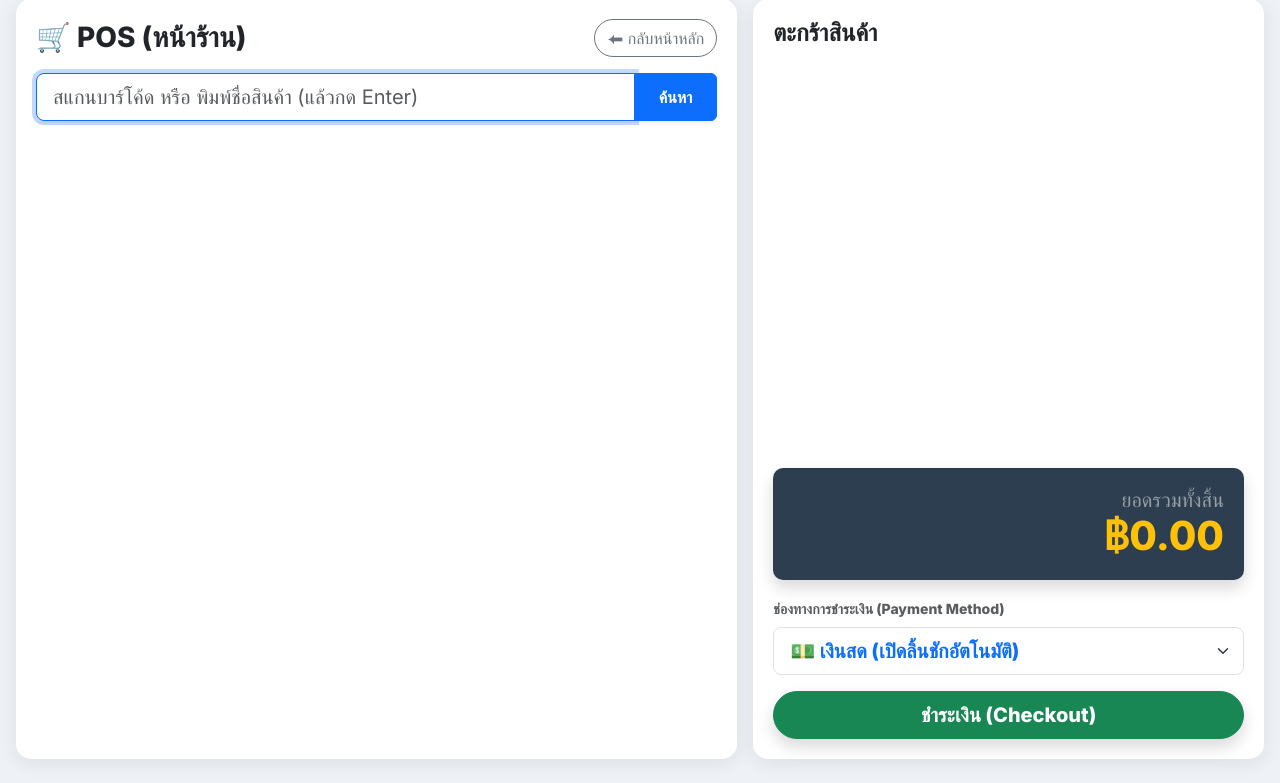
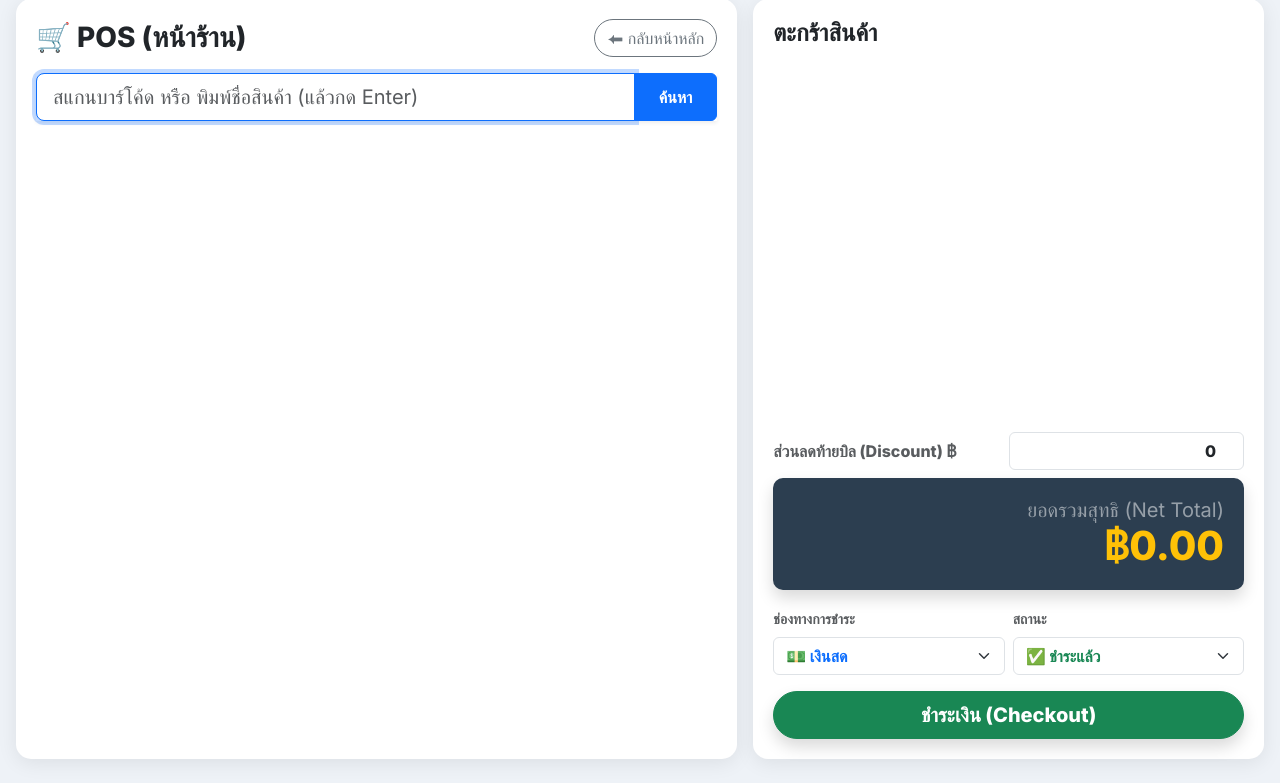
Before and after one commit to aodarmys-ops/pjcopyshop, a Flask app: page /pos in a window 1280 px wide. Shown: the part 17-800 px from the top of the page. Run offline with Flask 3, Linux system fonts and the light colour scheme.

Commit message:
Enhance POS: Editable item prices, Discount input, and Payment Status (Paid/Unpaid)

```diff
--- a/app.py
+++ b/app.py
@@ -49,7 +49,9 @@ def init_db():
         CREATE TABLE IF NOT EXISTS Sales (
             id INTEGER PRIMARY KEY AUTOINCREMENT,
             total_amount REAL NOT NULL,
+            discount REAL DEFAULT 0,
             payment_method TEXT NOT NULL,
+            payment_status TEXT DEFAULT 'Paid',
             timestamp DATETIME DEFAULT CURRENT_TIMESTAMP
         )
     ''')
@@ -166,14 +168,19 @@ def add_product():
 def checkout_sale():
     data = request.get_json()
     total_amount = data.get('total_amount', 0)
+    discount = data.get('discount', 0)
     payment_method = data.get('payment_method', 'Cash')
+    payment_status = data.get('payment_status', 'Paid')
     items = data.get('items', [])
 
     conn = get_db_connection()
     c = conn.cursor()
 
     # 1. Insert into Sales
-    c.execute('INSERT INTO Sales (total_amount, payment_method) VALUES (?, ?)', (total_amount, payment_method))
+    c.execute('''
+        INSERT INTO Sales (total_amount, discount, payment_method, payment_status)
+        VALUES (?, ?, ?, ?)
+    ''', (total_amount, discount, payment_method, payment_status))
     sale_id = c.lastrowid
 
     # 2. Insert into Sale_Items and update stock
--- a/templates/pos.html
+++ b/templates/pos.html
@@ -56,18 +56,32 @@
                 </div>
 
                 <div class="mt-auto">
+                    <div class="mb-2 d-flex justify-content-between align-items-center">
+                        <span class="fw-bold text-muted">ส่วนลดท้ายบิล (Discount) ฿</span>
+                        <input type="number" step="0.01" min="0" class="form-control text-end w-50 fw-bold" id="discountInput" value="0" onchange="renderCart()">
+                    </div>
+
                     <div class="total-box mb-3 shadow">
-                        <h5 class="m-0 text-white-50">ยอดรวมทั้งสิ้น</h5>
+                        <h5 class="m-0 text-white-50">ยอดรวมสุทธิ (Net Total)</h5>
                         <h1 class="m-0 fw-bold text-warning" id="totalAmount">฿0.00</h1>
                     </div>
 
-                    <div class="mb-3">
-                        <label class="form-label text-muted small fw-bold">ช่องทางการชำระเงิน (Payment Method)</label>
-                        <select class="form-select form-select-lg fw-bold text-primary" id="paymentMethod">
-                            <option value="Cash">💵 เงินสด (เปิดลิ้นชักอัตโนมัติ)</option>
-                            <option value="PromptPay">📱 สแกนจ่าย (PromptPay)</option>
-                            <option value="Credit Card">💳 บัตรเครดิต (Credit Card)</option>
-                        </select>
+                    <div class="row g-2 mb-3">
+                        <div class="col-6">
+                            <label class="form-label text-muted small fw-bold">ช่องทางการชำระ</label>
+                            <select class="form-select fw-bold text-primary" id="paymentMethod">
+                                <option value="Cash">💵 เงินสด</option>
+                                <option value="PromptPay">📱 สแกนจ่าย</option>
+                                <option value="Credit Card">💳 บัตรเครดิต</option>
+                            </select>
+                        </div>
+                        <div class="col-6">
+                            <label class="form-label text-muted small fw-bold">สถานะ</label>
+                            <select class="form-select fw-bold text-success" id="paymentStatus">
+                                <option value="Paid">✅ ชำระแล้ว</option>
+                                <option value="Unpaid">❌ ค้างชำระ</option>
+                            </select>
+                        </div>
                     </div>
 
                     <button class="btn btn-success btn-lg w-100 fw-bold rounded-pill shadow" onclick="checkout()">
@@ -137,19 +151,26 @@
         function renderCart() {
             const tbody = document.getElementById('cartTable');
             tbody.innerHTML = '';
-            let total = 0;
+            let subtotalSum = 0;
 
             cart.forEach(item => {
                 const subtotal = item.price * item.qty;
-                total += subtotal;
+                subtotalSum += subtotal;
                 tbody.innerHTML += `
                     <tr>
                         <td>
                             <div class="fw-bold">${item.name}</div>
-                            <small class="text-muted">฿${item.price.toFixed(2)}</small>
+                        </td>
+                        <td style="width: 100px;">
+                            <div class="input-group input-group-sm">
+                                <span class="input-group-text">฿</span>
+                                <input type="number" step="0.01" class="form-control text-center fw-bold" value="${item.price}" onchange="updatePrice(${item.id}, this.value)">
+                            </div>
                         </td>
                         <td style="width: 80px;">
-                            <input type="number" class="form-control form-control-sm text-center fw-bold" value="${item.qty}" onchange="updateQty(${item.id}, this.value)">
+                            <div class="input-group input-group-sm">
+                                <input type="number" class="form-control text-center fw-bold" value="${item.qty}" onchange="updateQty(${item.id}, this.value)">
+                            </div>
                         </td>
                         <td class="text-end fw-bold text-dark">฿${subtotal.toFixed(2)}</td>
                         <td class="text-end" style="width: 40px;">
@@ -159,7 +180,10 @@
                 `;
             });
 
-            document.getElementById('totalAmount').innerText = `฿${total.toFixed(2)}`;
+            const discount = parseFloat(document.getElementById('discountInput').value) || 0;
+            const netTotal = Math.max(0, subtotalSum - discount);
+
+            document.getElementById('totalAmount').innerText = `฿${netTotal.toFixed(2)}`;
         }
 
         function updateQty(id, newQty) {
@@ -173,18 +197,31 @@
             renderCart();
         }
 
+        function updatePrice(id, newPrice) {
+            const price = parseFloat(newPrice);
+            if(price < 0) return;
+            const item = cart.find(i => i.id === id);
+            if (item) item.price = price;
+            renderCart();
+        }
+
         async function checkout() {
             if (cart.length === 0) {
                 alert("ตะกร้าสินค้าว่างเปล่า!");
                 return;
             }
 
-            const total = cart.reduce((sum, item) => sum + (item.price * item.qty), 0);
+            const subtotalSum = cart.reduce((sum, item) => sum + (item.price * item.qty), 0);
+            const discount = parseFloat(document.getElementById('discountInput').value) || 0;
+            const total = Math.max(0, subtotalSum - discount);
             const method = document.getElementById('paymentMethod').value;
+            const status = document.getElementById('paymentStatus').value;
 
             const payload = {
                 total_amount: total,
+                discount: discount,
                 payment_method: method,
+                payment_status: status,
                 items: cart
             };
 
```
Also changed, not shown: templates/receipt.html (+8 -0 lines).
